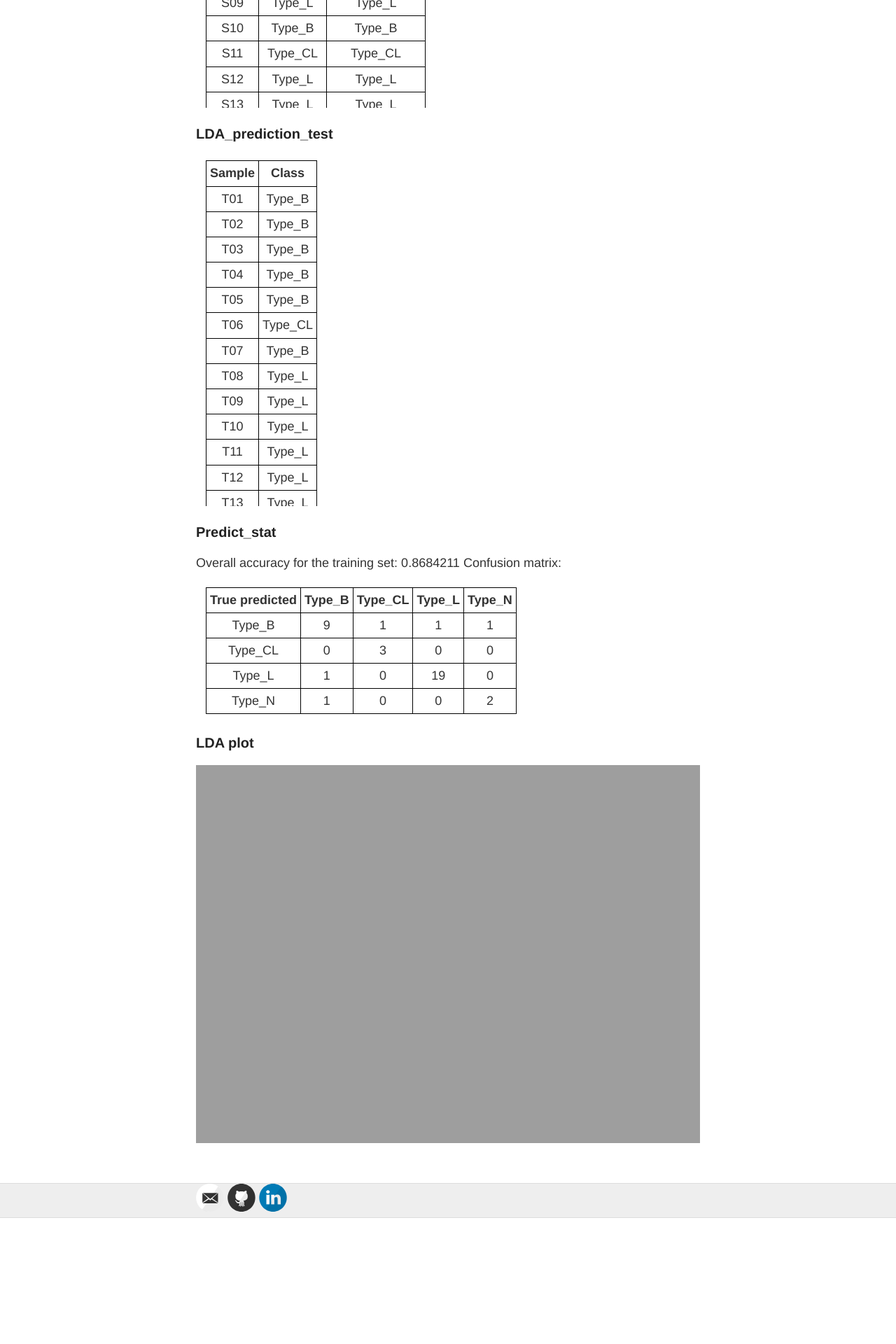
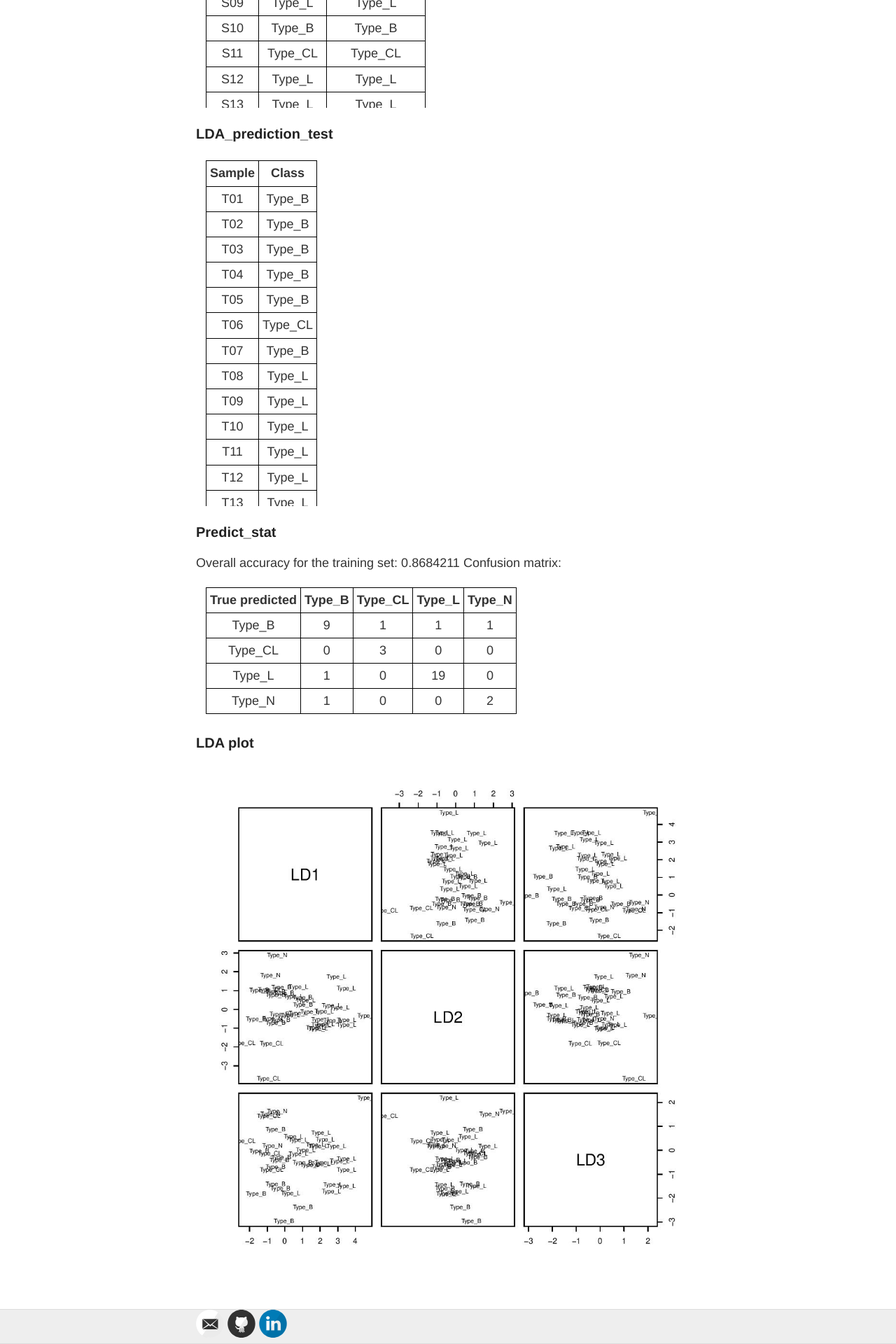
Before and after one commit to vanngocthuyla/Data_Analysis, a Jekyll site: the page built from _pages/omics/LDA.md, in a window 1280 px wide. Shown: the part 1482-3402 px from the top of the page at 70% size. Built offline with Jekyll 4.4.1, drawn with Linux system fonts in a browser that asks for light colours; our own code applies the rules of GitHub Pages for plain Markdown files; before the commit the page ends 3222 px from its top, so only the background shows below that.

Commit message:
Update LDA.md

```diff
--- a/_pages/omics/LDA.md
+++ b/_pages/omics/LDA.md
@@ -104,4 +104,4 @@
 
 ### LDA plot
 
-<img src='https://vanngocthuyla.github.io/Data_Analysis/images/sequencing/LDA_plot.jpg' width="800">
+<img src='https://vanngocthuyla.github.io/Data_Analysis/images/omics/LDA_plot.jpg' width="800">
```
